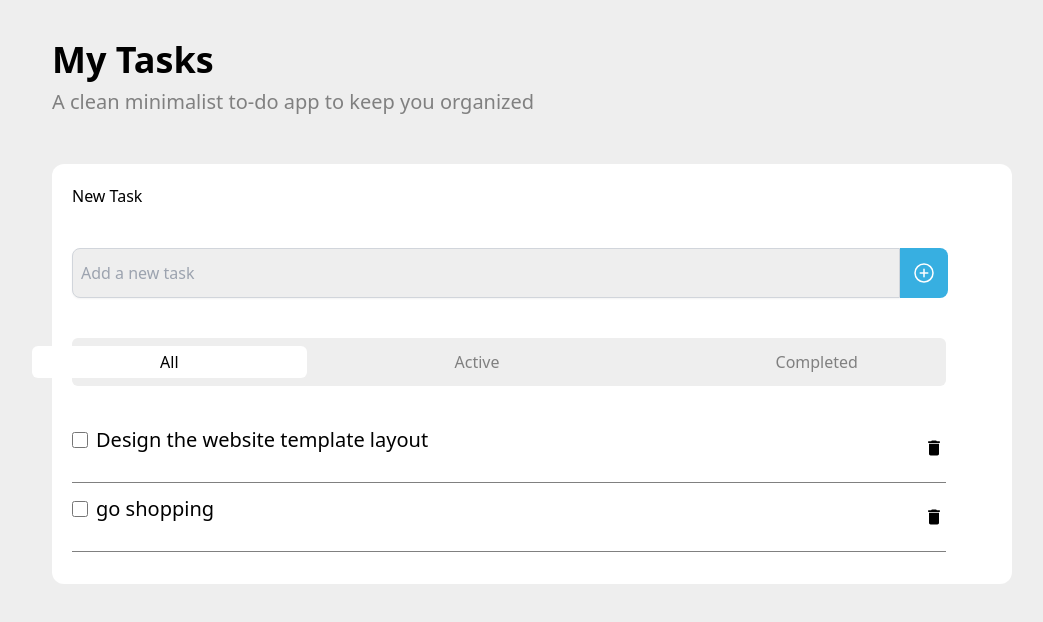
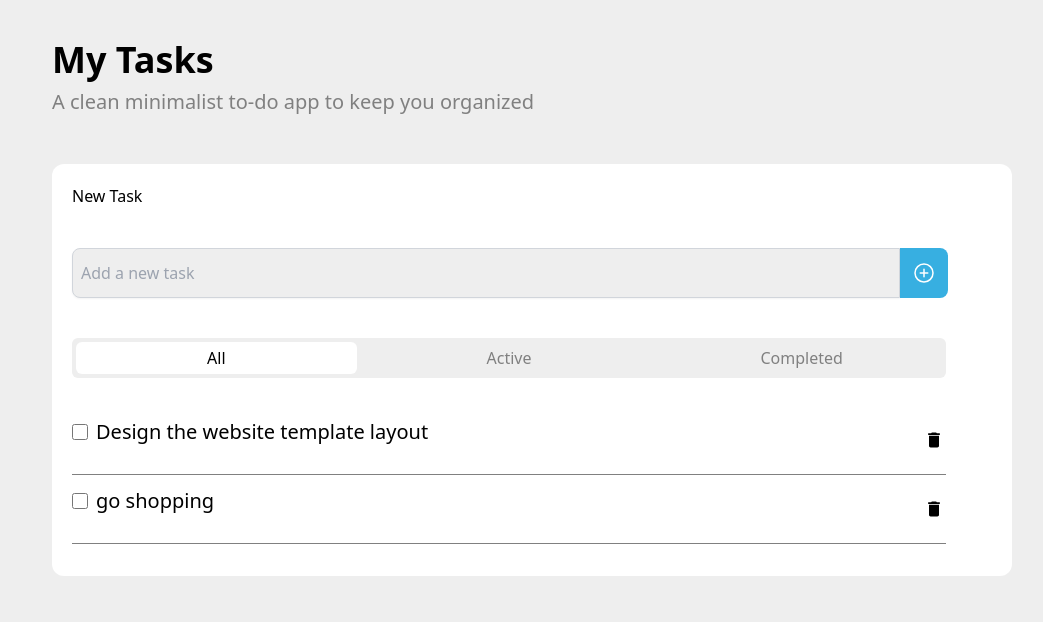
Before and after one commit to yozanSAN/TODO-LIST-APP, a React (Vite) app: page /home in a window 1280 px wide. Shown: the top 622 px of the page, without its empty margins (108-1151 px from the left). Built offline with nearby package versions, Linux system fonts and the light colour scheme.

Commit message:
supabase setup

```diff
--- a/package.json
+++ b/package.json
@@ -11,6 +11,7 @@
   },
   "dependencies": {
     "@fontsource-variable/inter": "^5.2.8",
+    "@supabase/supabase-js": "^2.90.1",
     "react": "^19.2.0",
     "react-dom": "^19.2.0",
     "react-icons": "^5.5.0",
--- /dev/null
+++ b/src/helper/supabaseCleint.js
@@ -0,0 +1,7 @@
+import { createClient } from "@supabase/supabase-js";
+
+const supabaseUrl = import.meta.env.SUPABASE_URL;
+const supabaseAnonKey = import.meta.env.SUPABASE_ANON_KEY;
+("eyJhbGciOiJIUzI1NiIsInR5cCI6IkpXVCJ9.eyJpc3MiOiJzdXBhYmFzZSIsInJlZiI6ImJkbXJ5aHZqdXN3ZW96enhqb3VyIiwicm9sZSI6ImFub24iLCJpYXQiOjE3NjMwNDA1ODcsImV4cCI6MjA3ODYxNjU4N30.LpUuJmXr4xQM1BqUrH4sDCpIaSvqVijLQkGma8SH174");
+
+export const supabase = createClient(supabaseUrl, supabaseAnonKey);
--- a/src/pages/home.jsx
+++ b/src/pages/home.jsx
@@ -4,6 +4,7 @@ import tasksData from "../data/tasks";
 import NoTasks from "../components/NoTasks";
 import { useState } from "react";
 function Home() {
+    const [input, setInput] = useState('');
     const [tasks, setTasks] = useState(tasksData);
     const [isActiveButton, setIsActiveButton] = useState('all');
     //FILTERING TASKS BY THE STATUS
@@ -18,11 +19,25 @@ function Home() {
         setIsActiveButton('completed');
         setTasks(completedTasks)
     };
-
     const handleAllClick = () => {
         setIsActiveButton('all');
         setTasks(tasksData)
     };
+
+    //HANDLE ADD TASK
+    const handleAddTask = () => {
+        if (!input) {
+            alert('invalid input');
+            return;
+        }
+        const newts = {
+            id: 3,
+            title: input,
+            status: 'active',
+        }
+        setTasks([...tasks, newts]);
+        setInput('');
+    }
 
     return (
         <div className="flex flex-col justify-center items-start mx-40 my-10 gap-2">
@@ -35,16 +50,18 @@ function Home() {
                 </div>
 
                 <div className="flex">
-                    <input className="!rounded-none !rounded-s-lg !bg-background" type="text" placeholder="Add a new task" />
-                    <button className="bg-primary py-3 px-3 rounded-r-lg hover:bg-hover"><IoAddCircleOutline className="w-6 h-6 text-white" /></button>
+                    <input className="!rounded-none !rounded-s-lg !bg-background" type="text" placeholder="Add a new task" value={input} onChange={(e) => setInput(e.target.value)} />
+                    <button onClick={handleAddTask} className="bg-primary py-3 px-3 rounded-r-lg hover:bg-hover">
+                        <IoAddCircleOutline className="w-6 h-6 text-white" />
+                    </button>
                 </div>
 
-                <div className="flex justify-center items-center gap-5 bg-background py-2 max-w-[95%] rounded-md">
-                    <button onClick={handleAllClick} className={` px-32 py-1 rounded-md hover:bg-white text-black ${isActiveButton === 'all' ? 'bg-white text-black' : 'bg-transparent text-secondary'}`}>All</button>
+                <div className="flex justify-center items-center gap-3 bg-background py-1 px-1 max-w-[95%] rounded-md">
+                    <button onClick={handleAllClick} className={`w-[33%] py-1 rounded-md hover:bg-white text-black ${isActiveButton === 'all' ? 'bg-white text-black' : 'bg-transparent text-secondary'}`}>All</button>
 
-                    <button onClick={handleActiveClick} className={` px-32 py-1 rounded-md hover:bg-white text-black ${isActiveButton === 'active' ? 'bg-white text-black' : 'bg-transparent text-secondary'}`}>Active</button>
+                    <button onClick={handleActiveClick} className={` w-[33%] py-1 rounded-md hover:bg-white text-black ${isActiveButton === 'active' ? 'bg-white text-black' : 'bg-transparent text-secondary'}`}>Active</button>
 
-                    <button onClick={handleCompletedClick} className={` px-32 py-1 rounded-md hover:bg-white text-black ${isActiveButton === 'completed' ? 'bg-white text-black' : 'bg-transparent text-secondary'}`}>Completed</button>
+                    <button onClick={handleCompletedClick} className={` w-[33%] py-1 rounded-md hover:bg-white text-black ${isActiveButton === 'completed' ? 'bg-white text-black' : 'bg-transparent text-secondary'}`}>Completed</button>
                 </div>
                 <div>
 
```
Also changed, not shown: 2 other files (tests, documents, lock files or other folders).
